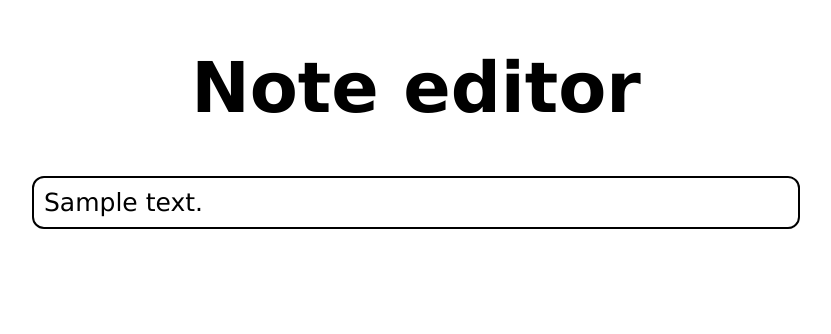
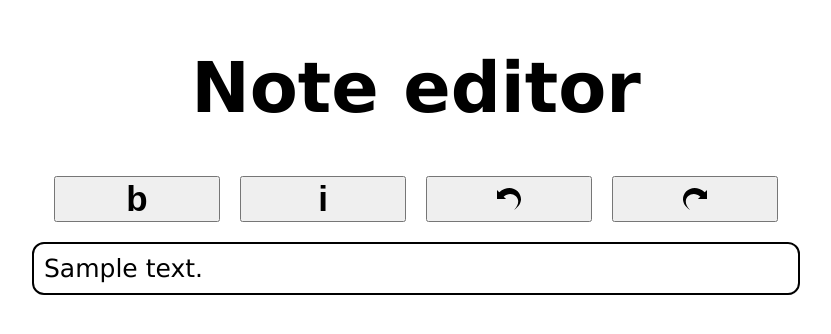
Before and after one commit to ej-you/WebNotes, a Python web app: template templates/note.html in a window 1280 px wide. Shown: the part 55-389 px from the top of the page, without its empty margins (224-1055 px from the left). Run offline with Jinja, Linux system fonts and the light colour scheme; the template is opened without the code that fills it: most values are stand-ins (such as "Sample title", 1, 10 or a date in 2020).

Commit message:
Added buttons to make italic/bold text and undo/redo buttons

```diff
--- a/static/css/note.css
+++ b/static/css/note.css
@@ -22,6 +22,25 @@ nav button {
     margin: auto 10px;
     padding: auto;
     font-size: 25px;
+}
+
+#funcs {
+    margin: auto auto 20px auto;
+    width: 60%;
+    display: flex;
+    flex-direction: row;
+    justify-content: center;
+}
+
+#funcs button {
+    margin: auto 10px;
+
+    font-size: 35px;
+    font-weight: bold;
+
+    flex-grow: 1;
+    flex-basis: 0;
+    flex-shrink: 0;
 }
 
 .error {
@@ -51,6 +70,10 @@ nav button {
         justify-content: center;
     }
 
+    #funcs {
+        width: 85%;
+    }
+
     #editor {
         font-size: 20px;
         width: 90%;
@@ -67,6 +90,10 @@ nav button {
         justify-content: flex-end;
     }
 
+    #funcs {
+        width: 60%;
+    }
+
     #editor {
         font-size: 25px;
         width: 60%;
--- a/static/css/post/delete_note.css
+++ b/static/css/post/delete_note.css
@@ -53,6 +53,8 @@ form {
     display: flex;
     justify-content: center;
     flex-grow: 1;
+
+    cursor: pointer;
 }
 
 .answer input {
--- a/static/css/post/logout.css
+++ b/static/css/post/logout.css
@@ -53,6 +53,8 @@ form {
     display: flex;
     justify-content: center;
     flex-grow: 1;
+
+    cursor: pointer;
 }
 
 .answer input {
--- a/static/js/note.js
+++ b/static/js/note.js
@@ -1,8 +1,28 @@
 document.querySelector('form').addEventListener('submit', function(event) {
     event.preventDefault();
-    var content = document.getElementById('editor').innerHTML;
+    let content = document.getElementById('editor').innerHTML;
     // Устанавливаем значение скрытого поля
     document.getElementById('content').value = content;
     // Отправляем форму
     this.submit();
 });
+
+
+function wrapText(button) {
+    console.log(button.id);
+
+    switch (button.id) {
+        case ('b'):
+            document.execCommand("bold");
+            break;
+        case ('i'):
+            document.execCommand("italic");
+            break;
+        case ('undo'):
+            document.execCommand("undo");
+            break;
+        case ('redo'):
+            document.execCommand("redo");
+            break;
+    };
+}
--- a/templates/note.html
+++ b/templates/note.html
@@ -22,6 +22,21 @@
 
     <h1 class="no-select">Note editor</h1>
 
+    <div id="funcs">
+        <button id="b" onclick="wrapText(this)">b</button>
+        <button id="i" onclick="wrapText(this)">i</button>
+        <button id="undo" onclick="wrapText(this)">
+            <svg xmlns="http://www.w3.org/2000/svg" width="24" height="24" viewBox="0 0 24 24">
+                <path d="M17.026 22.957c10.957-11.421-2.326-20.865-10.384-13.309l2.464 2.352h-9.106v-8.947l2.232 2.229c14.794-13.203 31.51 7.051 14.794 17.675z"/>
+            </svg>
+        </button>
+        <button id="redo" onclick="wrapText(this)">
+            <svg xmlns="http://www.w3.org/2000/svg" width="24" height="24" viewBox="0 0 24 24">
+                <path d="M6.974 22.957c-10.957-11.421 2.326-20.865 10.384-13.309l-2.464 2.352h9.106v-8.947l-2.232 2.229c-14.794-13.203-31.51 7.051-14.794 17.675z"/>
+            </svg>
+        </button>
+    </div>
+
     {% if error %}
         <p class="error">Error: {{ error }}</p>
     {% endif %}
```
